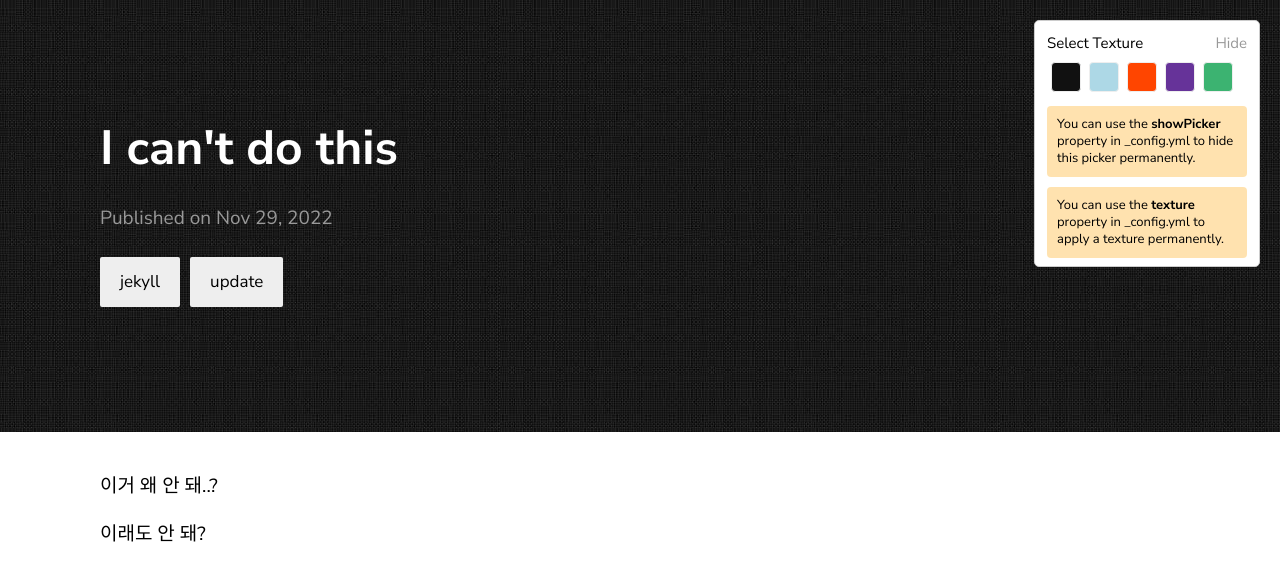
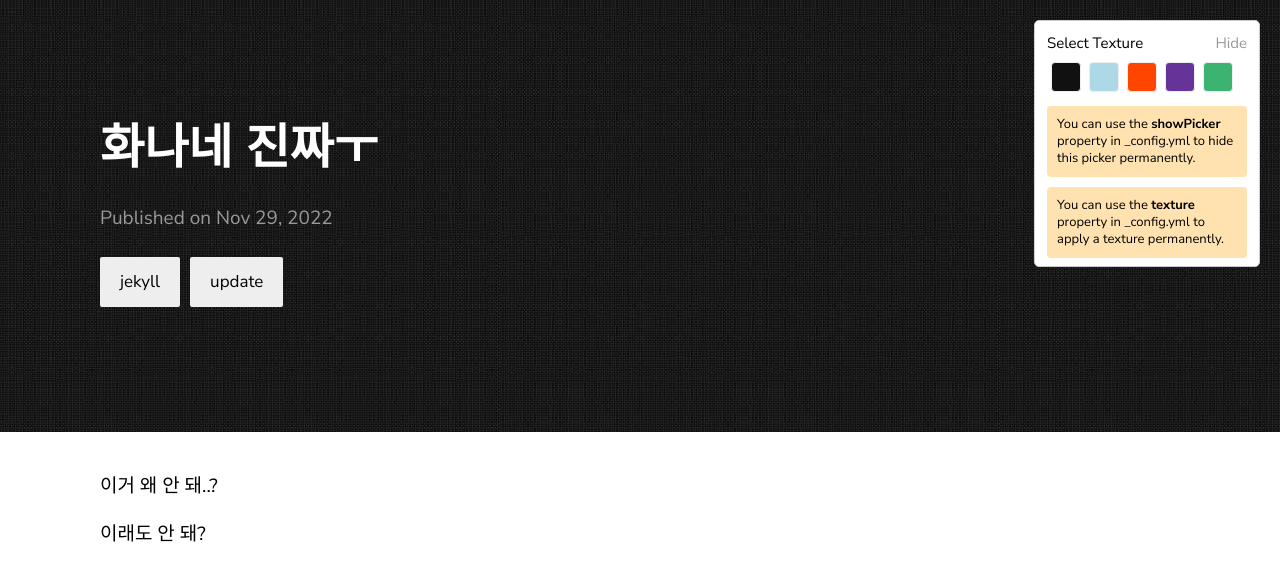
Before and after one commit to ritnis4751/ritnis4751.github.io, a Jekyll site: the page built from _posts/2022-11-30-Why_I_Can't_Do_this.md, in a window 1280 px wide. Shown: the top 581 px of the page. Built offline with Jekyll 4.4.1, drawn with Linux system fonts in a browser that asks for light colours.

Commit message:
Update 2022-11-30-Why_I_Can't_Do_this.md

```diff
--- a/_posts/2022-11-30-Why_I_Can't_Do_this.md
+++ b/_posts/2022-11-30-Why_I_Can't_Do_this.md
@@ -1,6 +1,6 @@
 ---
 layout: post
-title:  "I can't do this"
+title:  "화나네 진짜ㅜ"
 date:   2022-11-30 01:51:55 +0900
 categories: jekyll update
 ---
```
